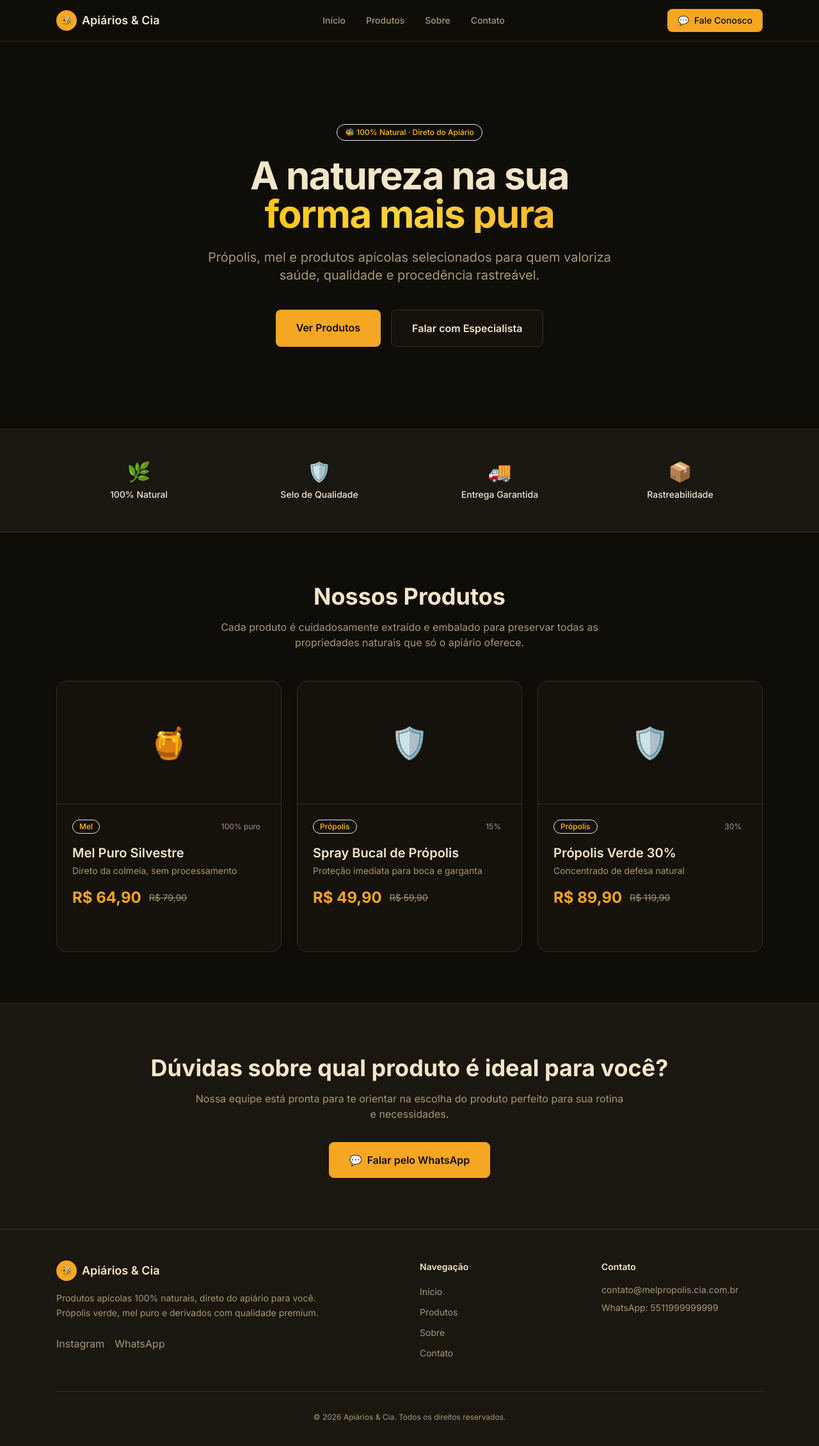
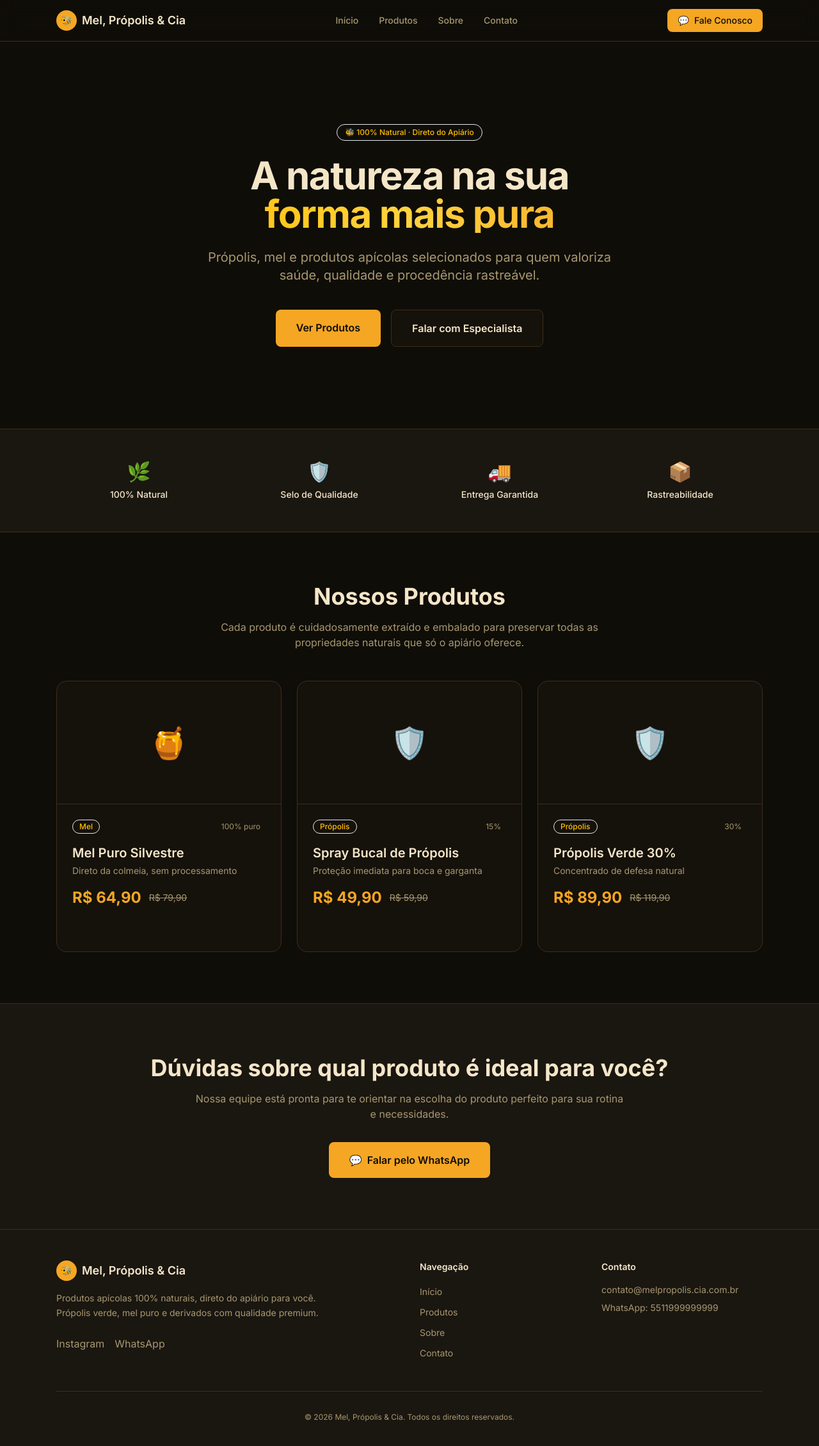
Before and after one commit to sevenstamp777/apicolas-products-site, a Next.js app: page / in a window 1280 px wide. Shown: the top 2260 px of the page at 64% size. Built offline with nearby package versions, Linux system fonts and the light colour scheme.

Commit message:
chore: rename company to Mel, Própolis & Cia

```diff
--- a/components/footer.js
+++ b/components/footer.js
@@ -14,7 +14,7 @@
                 🐝
               </div>
               <span className="font-display font-semibold text-lg text-[var(--fg)]">
-                Apiários &amp; Cia
+                Mel, Própolis &amp; Cia
               </span>
             </div>
             <p className="text-[var(--muted)] text-sm max-w-md leading-relaxed">
@@ -55,7 +55,7 @@
         {/* Bottom */}
         <div className="mt-12 pt-8 border-t border-[var(--border)] text-center">
           <p className="text-[var(--muted)] text-xs">
-            © {currentYear} Apiários &amp; Cia. Todos os direitos reservados.
+            © {currentYear} Mel, Própolis &amp; Cia. Todos os direitos reservados.
           </p>
         </div>
       </div>
--- a/components/header.js
+++ b/components/header.js
@@ -11,7 +11,7 @@
               🐝
             </div>
             <span className="font-display font-semibold text-lg text-[var(--fg)]">
-              Apiários &amp; Cia
+              Mel, Própolis &amp; Cia
             </span>
           </Link>
 
--- a/pages/sobre.js
+++ b/pages/sobre.js
@@ -11,7 +11,7 @@
                 Sobre Nós
               </h1>
               <p className="text-[var(--muted)] max-w-2xl mx-auto leading-relaxed">
-                Na Apiários & Cia, temos orgulho de trabalhar diretamente com a natureza. Fundada em 2023 por entusiastas da apicultura, nossa missão é trazer para você os benefícios puros dos produtos da colmeia e do apiário, com qualidade excepcional e procedência transparente.
+                Na Mel, Própolis & Cia, temos orgulho de trabalhar diretamente com a natureza. Fundada em 2023 por entusiastas da apicultura, nossa missão é trazer para você os benefícios puros dos produtos da colmeia e do apiário, com qualidade excepcional e procedência transparente.
               </p>
             </div>
 
```
Also changed, not shown: 1 other file (tests, documents, lock files or other folders).
